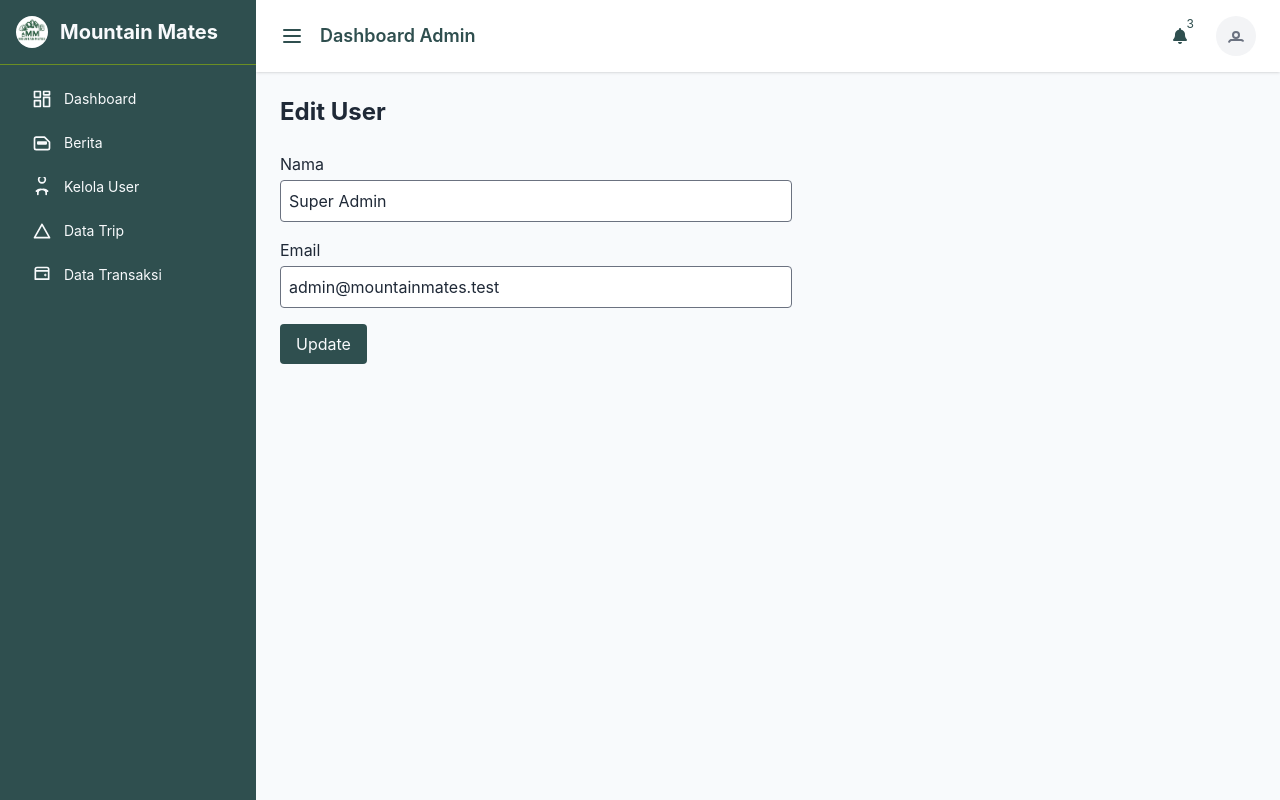
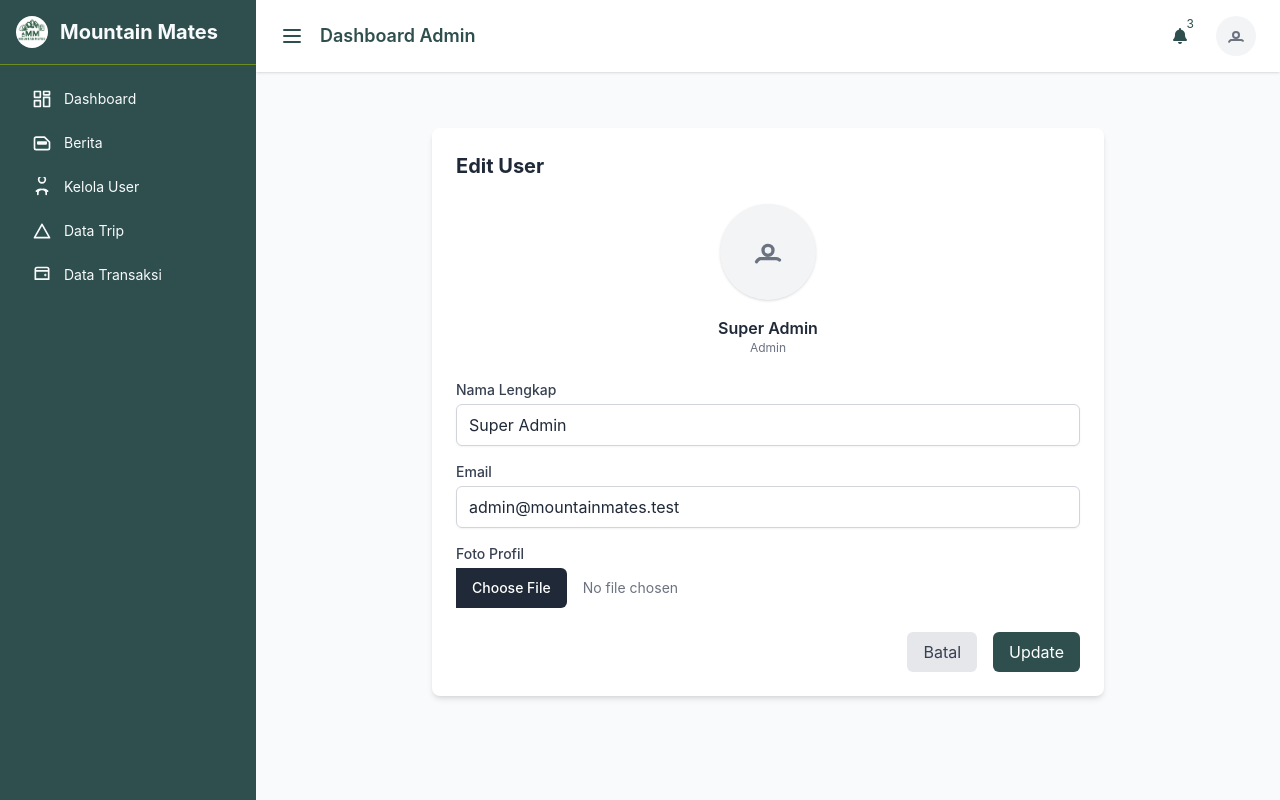
Before and after one commit to mutiaradevita/mountainmates, a Laravel app: page /admin/user/1/edit in a window 1280 px wide. Run offline with Laravel 12, Linux system fonts and the light colour scheme; a user stored in the database is signed in; data comes from the database, SQL or seed files in the repository; tables that the repository leaves empty hold one stand-in row (values such as "Sample post"); style sheets or scripts are compiled from the project's sources; some libraries are stand-ins or nearby versions.

Commit message:
fix blade

```diff
--- a/resources/views/admin/user/edit.blade.php
+++ b/resources/views/admin/user/edit.blade.php
@@ -1,20 +1,93 @@
 @extends('layouts.dashboard')
 
 @section('content')
-<h1 class="text-2xl font-bold mb-6">Edit User</h1>
+<div class="bg-snow min-h-[calc(100vh-100px)] py-8 px-4">
+  <div class="max-w-2xl mx-auto bg-white rounded-lg shadow-md p-6">
 
-<form action="{{ route('admin.user.update', $user->id) }}" method="POST" class="space-y-4 max-w-lg">
-  @csrf @method('PUT')
-  <div>
-    <label class="block mb-1">Nama</label>
-    <input type="text" name="name" class="w-full p-2 border rounded" value="{{ old('name', $user->name) }}">
-    @error('name') <p class="text-red-600 text-sm">{{ $message }}</p> @enderror
+    <h1 class="text-xl font-bold mb-6">Edit User</h1>
+
+    {{-- Avatar --}}
+    <div class="flex flex-col items-center text-center mb-6">
+      @if ($user->photo)
+        <img src="{{ asset('storage/profile/' . $user->photo) }}" class="w-24 h-24 rounded-full shadow mb-4 object-cover" alt="Avatar">
+      @else
+        <div class="w-24 h-24 rounded-full bg-gray-100 flex items-center justify-center shadow mb-4">
+          <svg class="w-10 h-10 text-gray-500" fill="none" stroke="currentColor" stroke-width="2" viewBox="0 0 24 24">
+            <path stroke-linecap="round" stroke-linejoin="round"
+              d="M5.121 17.804A4 4 0 017 16h10a4 4 0 011.879.804M15 11a3 3 0 11-6 0 3 3 0 016 0z" />
+          </svg>
+        </div>
+      @endif
+      <div>
+        <p class="font-semibold capitalize">{{ $user->name }}</p>
+        <p class="text-xs text-gray-500 capitalize">{{ $user->role }}</p>
+      </div>
+    </div>
+
+    <form method="POST" action="{{ route('admin.user.update', $user->id) }}" enctype="multipart/form-data">
+      @csrf @method('PUT')
+
+      {{-- Pengelola --}}
+      @if($user->role === 'pengelola')
+        <div class="mb-4">
+          <x-input-label for="company_name" value="Nama Perusahaan" />
+          <x-text-input id="company_name" name="company_name" type="text" class="block mt-1 w-full"
+            value="{{ old('company_name', $user->company_name) }}" />
+          <x-input-error :messages="$errors->get('company_name')" class="mt-2" />
+        </div>
+
+        <div class="mb-4">
+          <x-input-label for="pic_name" value="Nama PIC" />
+          <x-text-input id="pic_name" name="pic_name" type="text" class="block mt-1 w-full"
+            value="{{ old('pic_name', $user->pic_name) }}" />
+          <x-input-error :messages="$errors->get('pic_name')" class="mt-2" />
+        </div>
+      @else
+        {{-- Peserta/Admin --}}
+        <div class="mb-4">
+          <x-input-label for="name" value="Nama Lengkap" />
+          <x-text-input id="name" name="name" type="text" class="block mt-1 w-full"
+            value="{{ old('name', $user->name) }}" required />
+          <x-input-error :messages="$errors->get('name')" class="mt-2" />
+        </div>
+      @endif
+
+      {{-- Email --}}
+      <div class="mb-4">
+        <x-input-label for="email" value="Email" />
+        <x-text-input id="email" name="email" type="email" class="block mt-1 w-full"
+          value="{{ old('email', $user->email) }}" required />
+        <x-input-error :messages="$errors->get('email')" class="mt-2" />
+      </div>
+
+      {{-- Phone (jangan tampilkan kalau admin) --}}
+      @unless($user->role === 'admin')
+      <div class="mb-4">
+        <x-input-label for="phone" value="Nomor Telepon" />
+        <x-text-input id="phone" name="phone" type="text" class="block mt-1 w-full"
+          value="{{ old('phone', $user->phone) }}" />
+        <x-input-error :messages="$errors->get('phone')" class="mt-2" />
+      </div>
+      @endunless
+
+      {{-- Foto Profil --}}
+      <div class="mb-6">
+        <x-input-label for="photo" value="Foto Profil" />
+        <input id="photo" name="photo" type="file" class="block mt-1 w-full text-sm text-gray-500
+          file:mr-4 file:py-2 file:px-4
+          file:rounded-md file:border-0
+          file:text-sm file:font-semibold
+          file:bg-moss/10 file:text-moss
+          hover:file:bg-moss/20" accept="image/*">
+        <x-input-error :messages="$errors->get('photo')" class="mt-2" />
+      </div>
+
+      {{-- Tombol --}}
+      <div class="flex justify-end gap-4">
+        <a href="{{ route('admin.user.index') }}" class="px-4 py-2 bg-gray-200 text-gray-700 rounded-md hover:bg-gray-300">Batal</a>
+        <button type="submit" class="px-4 py-2 bg-pine text-white rounded-md hover:bg-forest">Update</button>
+      </div>
+    </form>
   </div>
-  <div>
-    <label class="block mb-1">Email</label>
-    <input type="email" name="email" class="w-full p-2 border rounded" value="{{ old('email', $user->email) }}">
-    @error('email') <p class="text-red-600 text-sm">{{ $message }}</p> @enderror
-  </div>
-  <button type="submit" class="bg-pine text-snow px-4 py-2 rounded">Update</button>
-</form>
+</div>
 @endsection
```
